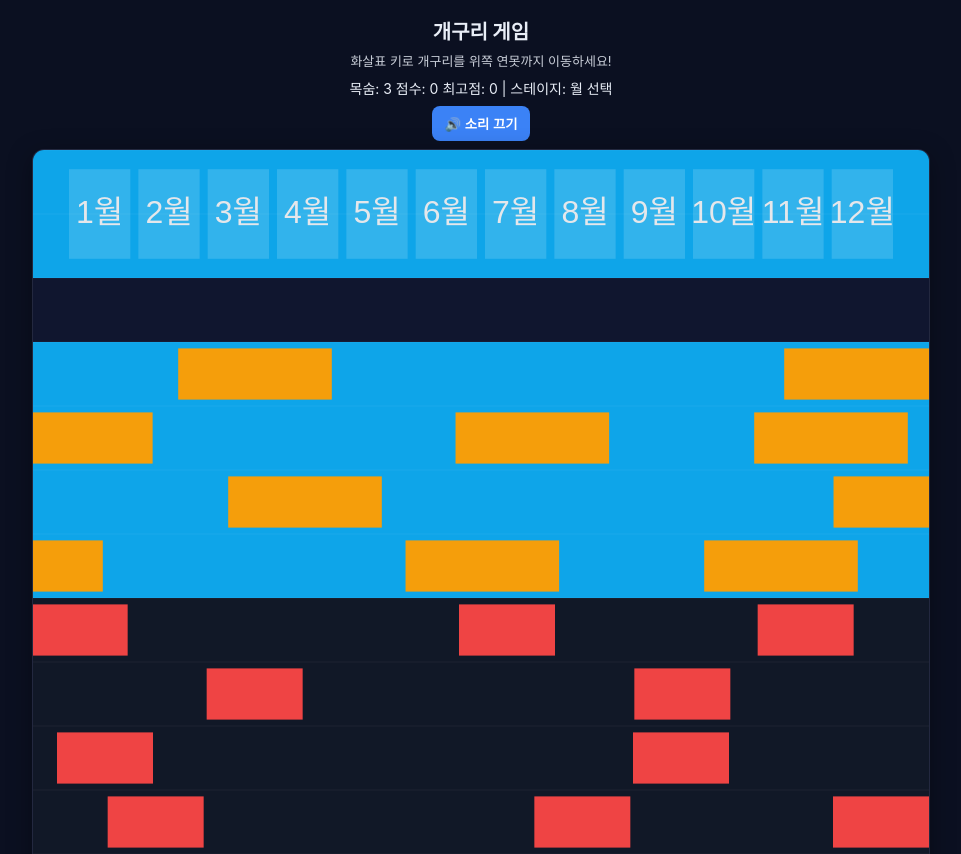
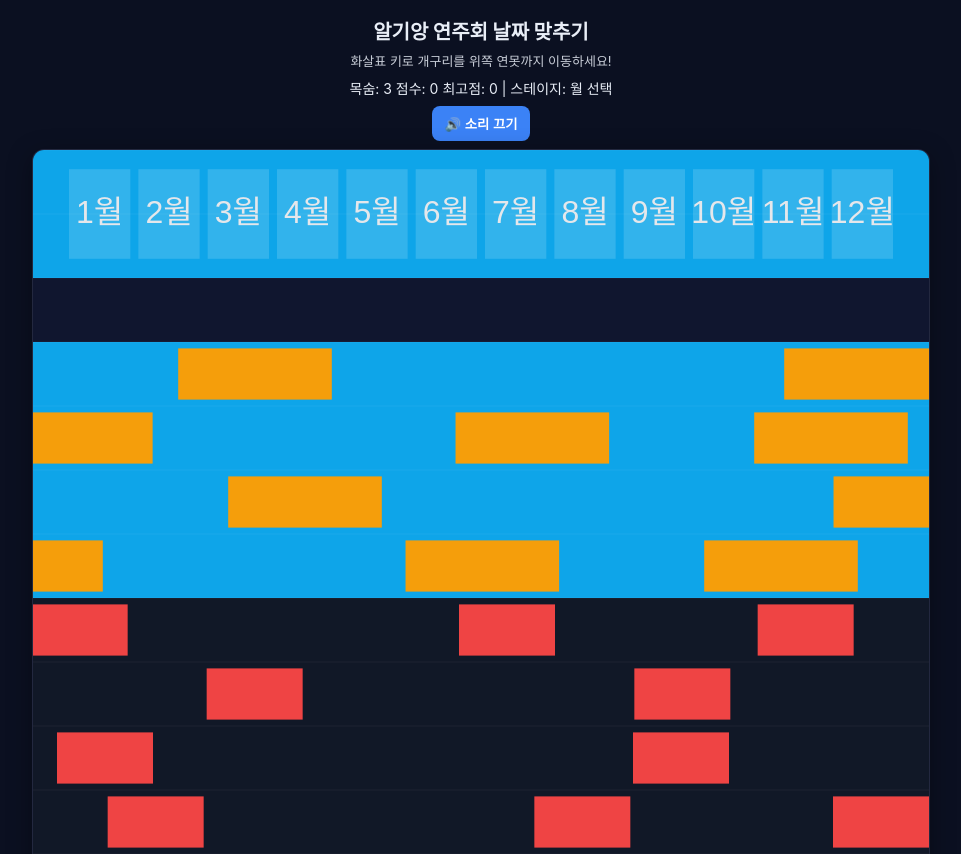
Before and after one commit to beeper9-source/api, a website: page index.html in a window 1280 px wide. Shown: the top 854 px of the page, without its empty margins (159-1120 px from the left). Drawn offline with Linux system fonts and the light colour scheme.

Commit message:
chore: update game title to " ?뚭린???곗＜???좎쭨 留욎텛湲?

```diff
--- a/index.html
+++ b/index.html
@@ -3,12 +3,12 @@
   <head>
     <meta charset="utf-8" />
     <meta name="viewport" content="width=device-width, initial-scale=1" />
-    <title>개구리(Frogger) 게임</title>
+    <title>알기앙 연주회 날짜 맞추기</title>
     <link rel="stylesheet" href="styles.css" />
   </head>
   <body>
     <div class="hud">
-      <div class="title">개구리 게임</div>
+      <div class="title">알기앙 연주회 날짜 맞추기</div>
       <div class="info">화살표 키로 개구리를 위쪽 연못까지 이동하세요!</div>
       <div class="stats">
         목숨: <span id="lives">3</span>
```
